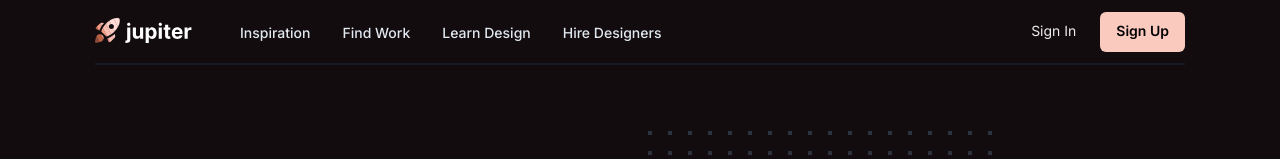
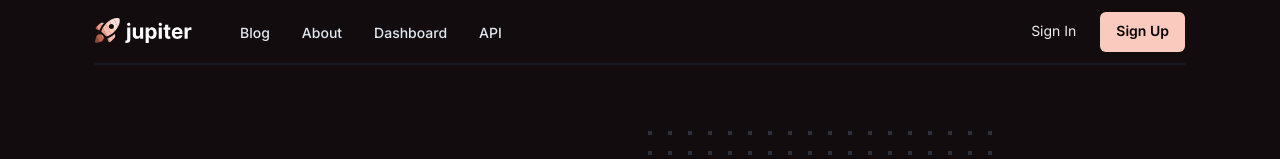
Before and after one commit to jupiterproject/landing, a Next.js app: page / in a window 1280 px wide. Shown: the top 159 px of the page. Built offline with nearby package versions, Linux system fonts and the light colour scheme.

Commit message:
chore: Fix navbar links

```diff
--- a/components/Navigation.tsx
+++ b/components/Navigation.tsx
@@ -266,42 +266,30 @@ interface NavItem {
 }
 
 const NAV_ITEMS: Array<NavItem> = [
+  // {
+  //   label: "Blog",
+  //   children: [
+  //     {
+  //       label: "Find our posts",
+  //       subLabel: "View all of our blog posts",
+  //       href: "#",
+  //     },
+  //   ],
+  // },
   {
-    label: "Inspiration",
-    children: [
-      {
-        label: "Explore Design Work",
-        subLabel: "Trending Design to inspire you",
+    label: "Blog",
     href: "#",
   },
   {
-        label: "New & Noteworthy",
-        subLabel: "Up-and-coming Designers",
-        href: "#",
-      },
-    ],
-  },
-  {
-    label: "Find Work",
-    children: [
-      {
-        label: "Job Board",
-        subLabel: "Find your dream design job",
+    label: "About",
     href: "#",
   },
   {
-        label: "Freelance Projects",
-        subLabel: "An exclusive list for contract work",
-        href: "#",
-      },
-    ],
-  },
-  {
-    label: "Learn Design",
+    label: "Dashboard",
     href: "#",
   },
   {
-    label: "Hire Designers",
+    label: "API",
     href: "#",
   },
 ];
```
Lines whose indentation alone changed are shown as unchanged.
